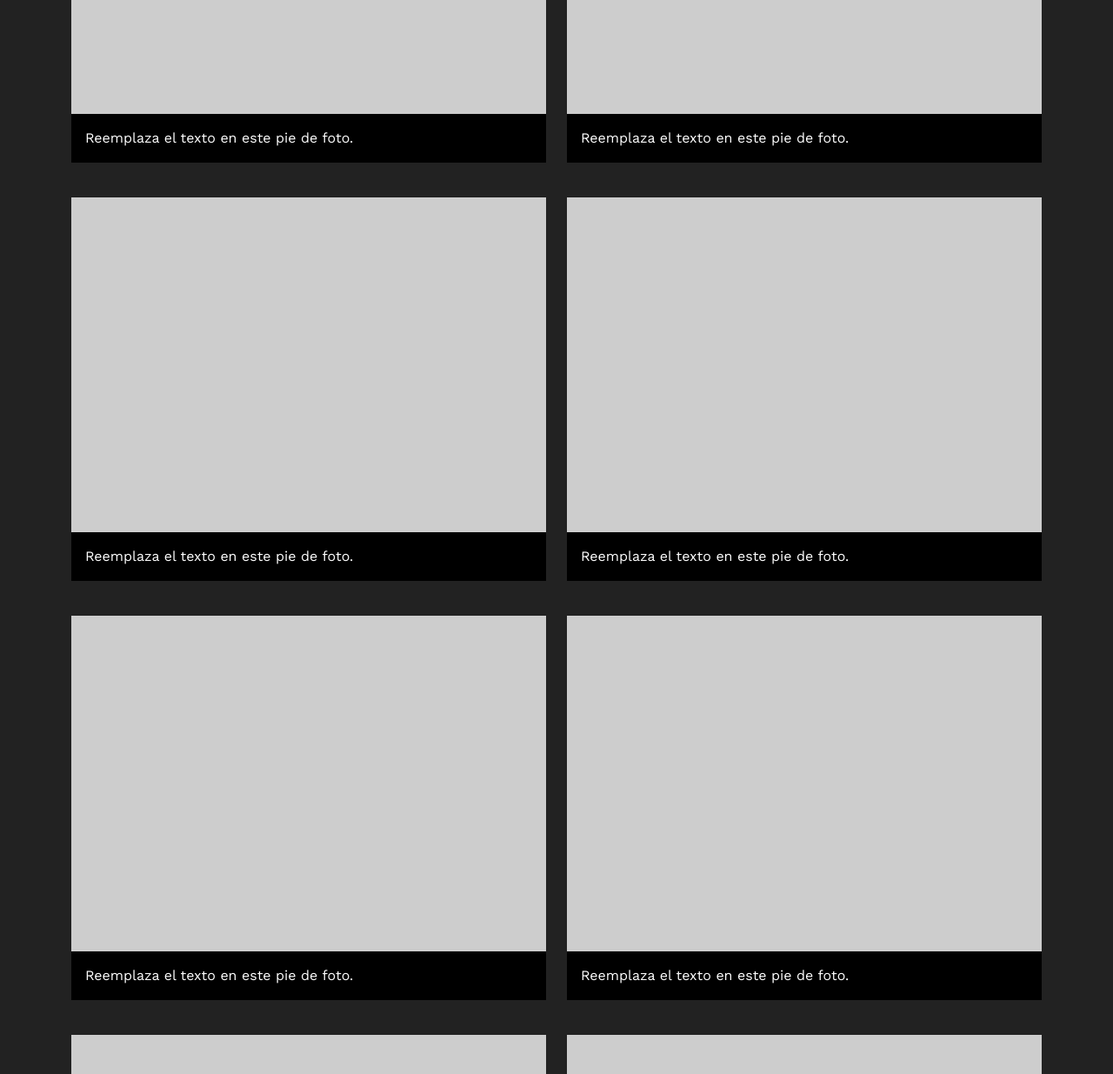
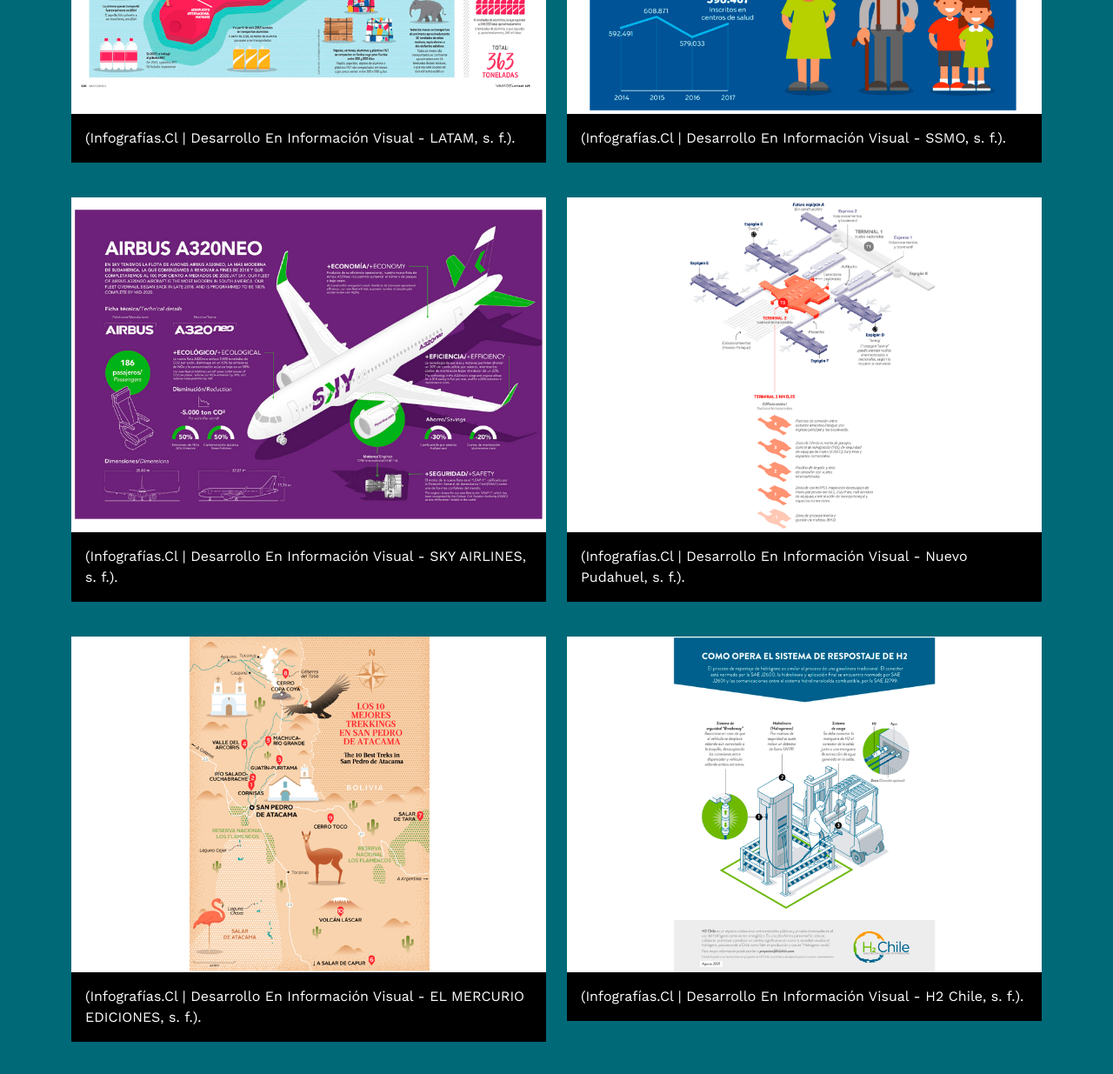
Before and after one commit to IsaiasLpez/Clase-2, a plain HTML site: page index.html in a window 1280 px wide. Shown: the part 780-2015 px from the top of the page at 87% size. Drawn offline with nearby package versions, Linux system fonts and the light colour scheme.

Commit message:
Update index.html

```diff
--- a/index.html
+++ b/index.html
@@ -11,7 +11,7 @@
             :root {
                 --bs-font-sans-serif: "Work Sans", sans-serif;
                 --bs-body-color: #fff;
-                --bs-body-bg: #222;
+                --bs-body-bg: #006978;
 
             }
             @media (min-width: 992px) { header p{ text-align: justify; text-justify: inter-word; } }
@@ -40,71 +40,71 @@
                 <!--primera imagen-->
                 <div class="col-12 col-sm-6">
                     <figure class="bg-black">
-                        <img loading="lazy" src="img/reemplaza-esta-imagen.gif" class="w-100" alt="describe lo que se ve en la imagen" />
-                        <figcaption class="p-3">Reemplaza el texto en este pie de foto.</figcaption>
+                        <img loading="lazy" src="img/MC-1.png" class="w-100" alt="describe lo que se ve en la imagen" />
+                        <figcaption class="p-3">(Infografías.Cl | Desarrollo En Información Visual - LATAM, s. f.).</figcaption>
                     </figure>
                 </div>
                 <!--segunda imagen-->
                 <div class="col-12 col-sm-6">
                     <figure class="bg-black">
-                        <img loading="lazy" src="img/reemplaza-esta-imagen.gif" class="w-100" alt="describe lo que se ve en la imagen" />
-                        <figcaption class="p-3">Reemplaza el texto en este pie de foto.</figcaption>
+                        <img loading="lazy" src="img/MC-2.png" class="w-100" alt="describe lo que se ve en la imagen" />
+                        <figcaption class="p-3">(Infografías.Cl | Desarrollo En Información Visual - SSMO, s. f.).</figcaption>
                     </figure>
                 </div>
                 <!--tercera imagen-->
                 <div class="col-12 col-sm-6">
                     <figure class="bg-black">
-                        <img loading="lazy" src="img/reemplaza-esta-imagen.gif" class="w-100" alt="describe lo que se ve en la imagen" />
-                        <figcaption class="p-3">Reemplaza el texto en este pie de foto.</figcaption>
+                        <img loading="lazy" src="img/MC-3.png" class="w-100" alt="describe lo que se ve en la imagen" />
+                        <figcaption class="p-3">(Infografías.Cl | Desarrollo En Información Visual - SKY AIRLINES, s. f.).</figcaption>
                     </figure>
                 </div>
                 <!--cuarta imagen-->
                 <div class="col-12 col-sm-6">
                     <figure class="bg-black">
-                        <img loading="lazy" src="img/reemplaza-esta-imagen.gif" class="w-100" alt="describe lo que se ve en la imagen" />
-                        <figcaption class="p-3">Reemplaza el texto en este pie de foto.</figcaption>
+                        <img loading="lazy" src="img/MC-4.png" class="w-100" alt="describe lo que se ve en la imagen" />
+                        <figcaption class="p-3">(Infografías.Cl | Desarrollo En Información Visual - Nuevo Pudahuel, s. f.).</figcaption>
                     </figure>
                 </div>
                 <!--quinta imagen-->
                 <div class="col-12 col-sm-6">
                     <figure class="bg-black">
-                        <img loading="lazy" src="img/reemplaza-esta-imagen.gif" class="w-100" alt="describe lo que se ve en la imagen" />
-                        <figcaption class="p-3">Reemplaza el texto en este pie de foto.</figcaption>
+                        <img loading="lazy" src="img/MC-5.png" class="w-100" alt="describe lo que se ve en la imagen" />
+                        <figcaption class="p-3">(Infografías.Cl | Desarrollo En Información Visual - EL MERCURIO EDICIONES, s. f.).</figcaption>
                     </figure>
                 </div>
                 <!--sexta imagen-->
                 <div class="col-12 col-sm-6">
                     <figure class="bg-black">
-                        <img loading="lazy" src="img/reemplaza-esta-imagen.gif" class="w-100" alt="describe lo que se ve en la imagen" />
-                        <figcaption class="p-3">Reemplaza el texto en este pie de foto.</figcaption>
+                        <img loading="lazy" src="img/MC-6.png" class="w-100" alt="describe lo que se ve en la imagen" />
+                        <figcaption class="p-3">(Infografías.Cl | Desarrollo En Información Visual - H2 Chile, s. f.).</figcaption>
                     </figure>
                 </div>
                 <!--séptima imagen-->
                 <div class="col-12 col-sm-6">
                     <figure class="bg-black">
-                        <img loading="lazy" src="img/reemplaza-esta-imagen.gif" class="w-100" alt="describe lo que se ve en la imagen" />
-                        <figcaption class="p-3">Reemplaza el texto en este pie de foto.</figcaption>
+                        <img loading="lazy" src="img/MC-7.png" class="w-100" alt="describe lo que se ve en la imagen" />
+                        <figcaption class="p-3">(Infografías.Cl | Desarrollo En Información Visual - BYD CHINA, s. f.).</figcaption>
                     </figure>
                 </div>
                 <!--octava imagen-->
                 <div class="col-12 col-sm-6">
                     <figure class="bg-black">
-                        <img loading="lazy" src="img/reemplaza-esta-imagen.gif" class="w-100" alt="describe lo que se ve en la imagen" />
-                        <figcaption class="p-3">Reemplaza el texto en este pie de foto.</figcaption>
+                        <img loading="lazy" src="img/MC-8.png" class="w-100" alt="describe lo que se ve en la imagen" />
+                        <figcaption class="p-3">(Infografías.Cl | Desarrollo En Información Visual - BYD Chile, s. f.).</figcaption>
                     </figure>
                 </div>
                 <!--novena imagen-->
                 <div class="col-12 col-sm-6">
                     <figure class="bg-black">
-                        <img loading="lazy" src="img/reemplaza-esta-imagen.gif" class="w-100" alt="describe lo que se ve en la imagen" />
-                        <figcaption class="p-3">Reemplaza el texto en este pie de foto.</figcaption>
+                        <img loading="lazy" src="img/MC-9.png" class="w-100" alt="describe lo que se ve en la imagen" />
+                        <figcaption class="p-3">(Infografías.Cl | Desarrollo En Información Visual - BANCO MUNDIAL, s. f.).</figcaption>
                     </figure>
                 </div>
                 <!--décima imagen-->
                 <div class="col-12 col-sm-6">
                     <figure class="bg-black">
-                        <img loading="lazy" src="img/reemplaza-esta-imagen.gif" class="w-100" alt="describe lo que se ve en la imagen" />
-                        <figcaption class="p-3">Reemplaza el texto en este pie de foto.</figcaption>
+                        <img loading="lazy" src="img/MC-10.png" class="w-100" alt="describe lo que se ve en la imagen" />
+                        <figcaption class="p-3">(Infografías.Cl | Desarrollo En Información Visual - BANCO CENTRAL DE CHILE, s. f.).</figcaption>
                     </figure>
                 </div>
                 <!--no hay más imágenes-->
```
